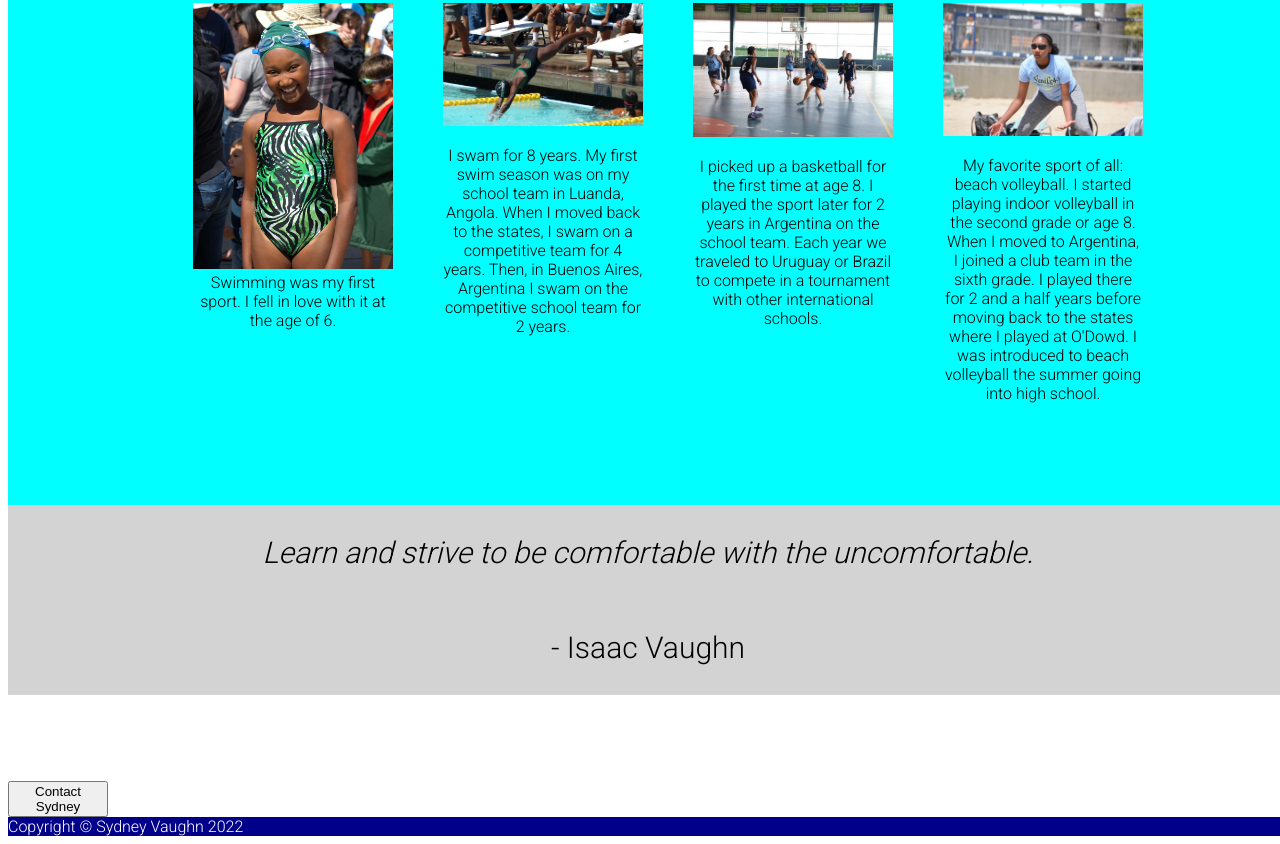
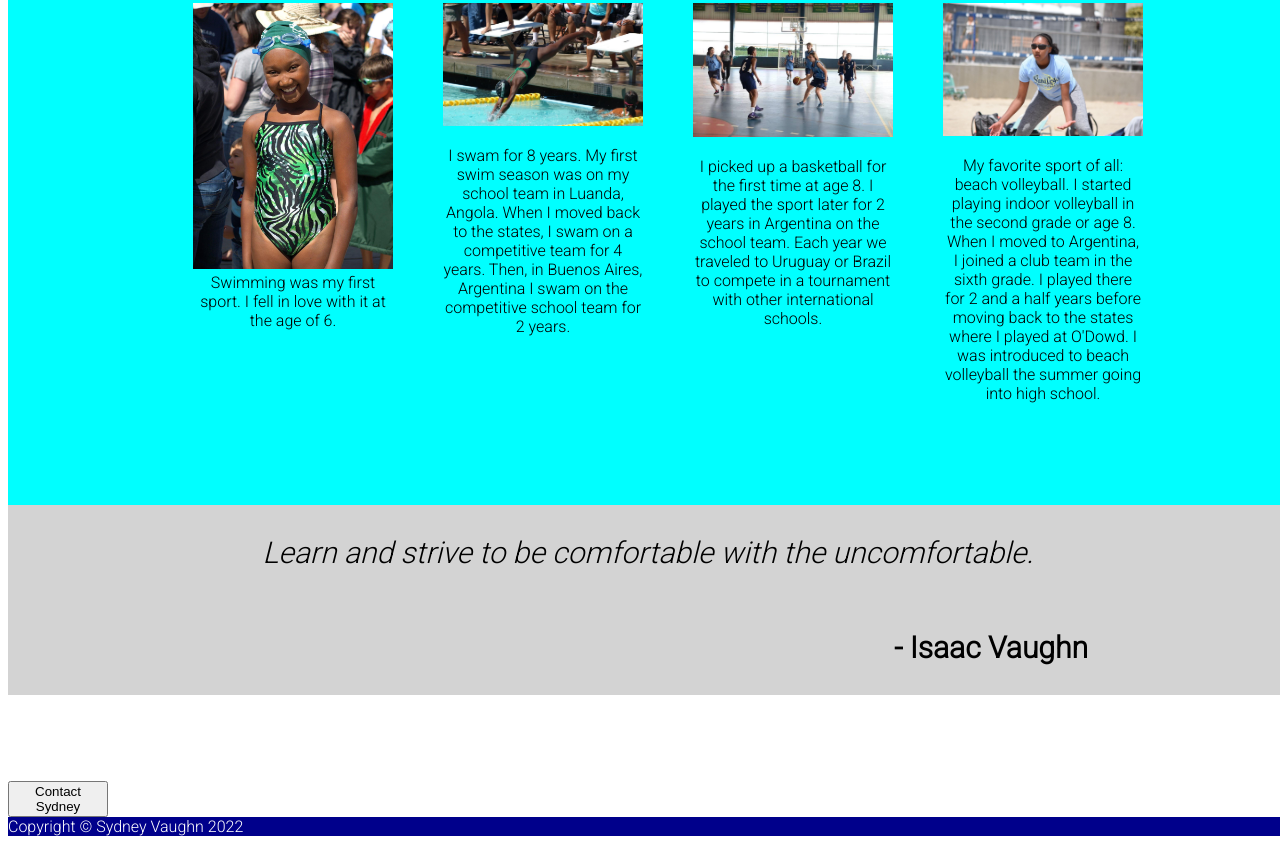
Before and after one commit to svaughn4/landing_page, a plain HTML site: page index.html in a window 1280 px wide. Shown: the part 608-1452 px from the top of the page. Drawn offline with Linux system fonts and the light colour scheme.

Commit message:
Create id for quote author

```diff
--- a/index.html
+++ b/index.html
@@ -66,7 +66,7 @@
         </div>
         <div class="quote">
             <p><em> Learn and strive to be comfortable with the uncomfortable.</em></p>
-            <p> - Isaac Vaughn</p>
+            <p id="author"> <strong>- Isaac Vaughn </strong></p>
         </div>
         <div class="join">
             <p><strong>Interested in connecting! Reach out and I'll get back to you!</strong></p>
```
